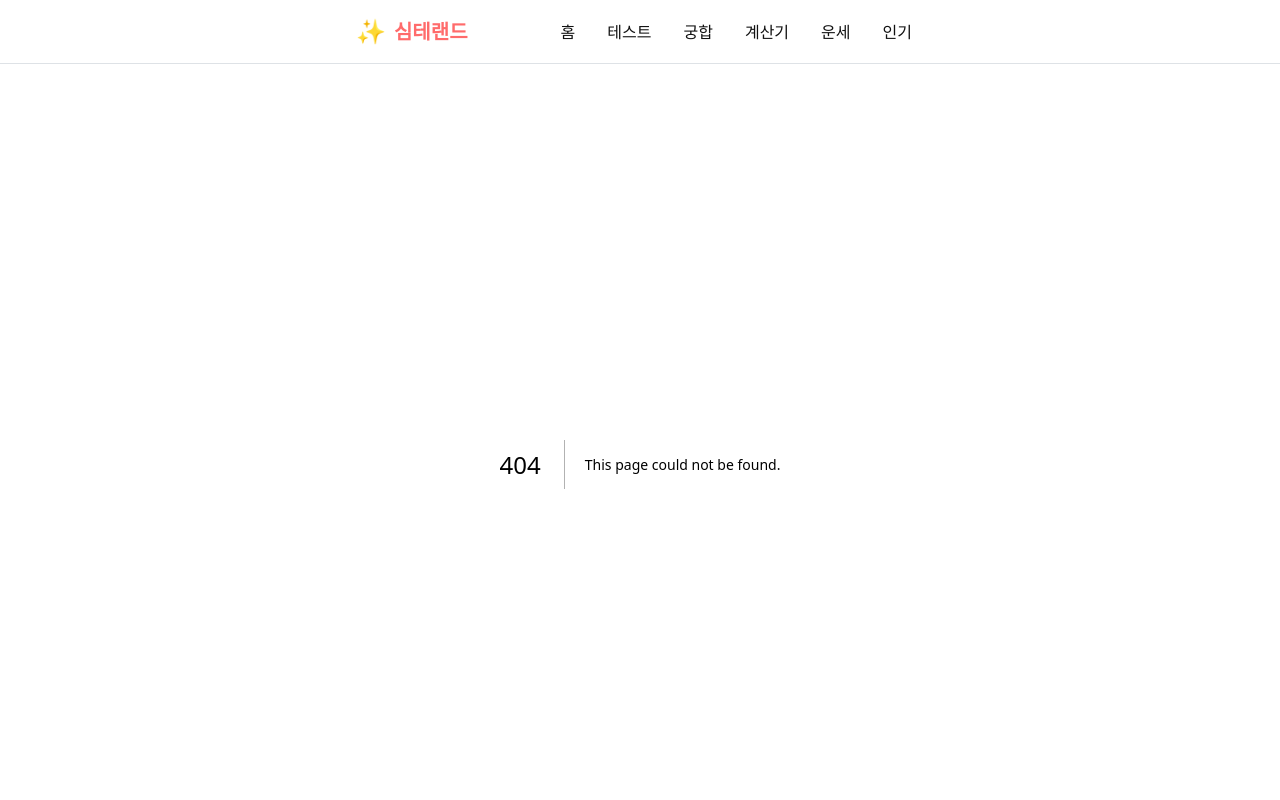
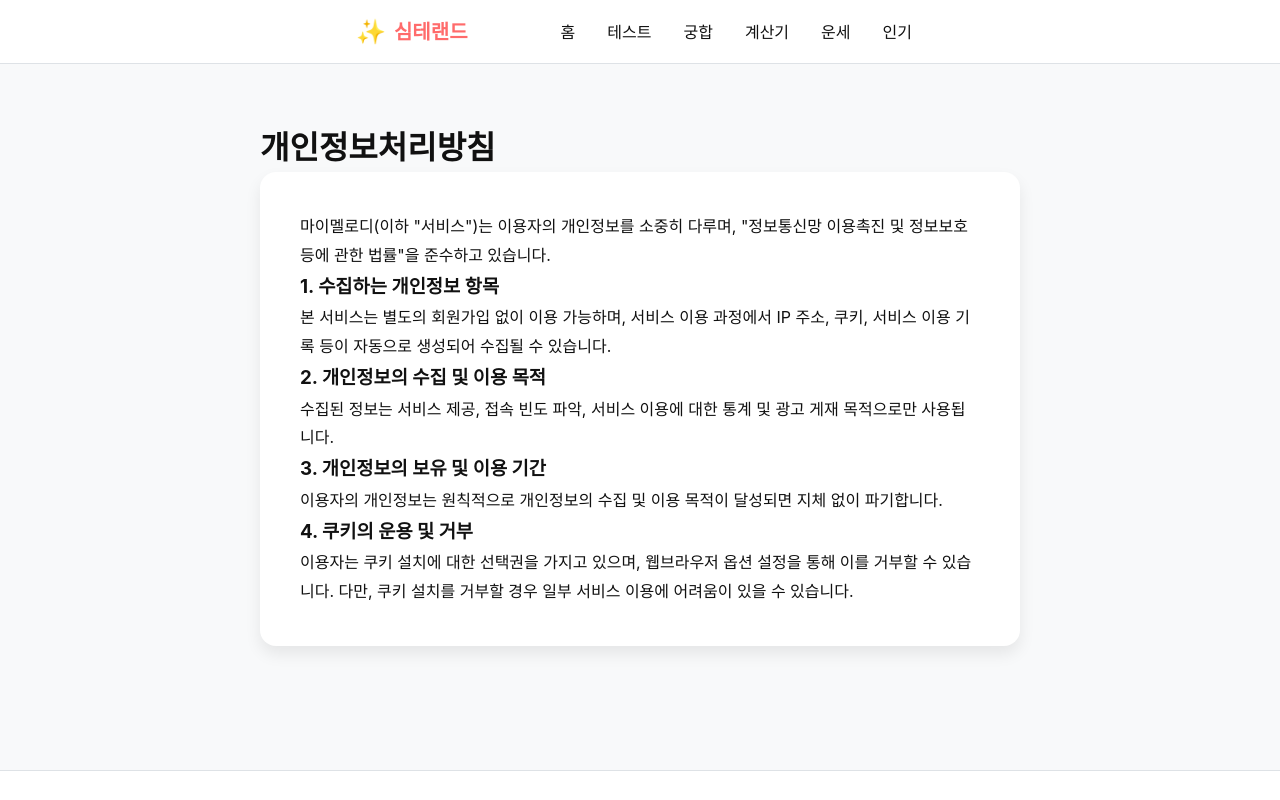
Before and after one commit to taepoong-1/mymelodie, a Next.js app: page /privacy in a window 1280 px wide. Before the commit this address had no page. Shown: the top 800 px of the page. Built offline with nearby package versions, Linux system fonts and the light colour scheme.

Commit message:
Add legal and info pages

```diff
--- /dev/null
+++ b/src/app/privacy/page.tsx
@@ -0,0 +1,55 @@
+import { Metadata } from "next";
+
+export const metadata: Metadata = {
+  title: "개인정보처리방침 | 마이멜로디",
+  description: "마이멜로디의 개인정보처리방침입니다.",
+};
+
+export default function PrivacyPage() {
+  return (
+    <div
+      className="container"
+      style={{ padding: "60px 20px", maxWidth: "800px" }}
+    >
+      <h1 className="text-3xl font-bold mb-8">개인정보처리방침</h1>
+      <div className="card" style={{ padding: "40px", lineHeight: "1.8" }}>
+        <p className="mb-4">
+          마이멜로디(이하 "서비스")는 이용자의 개인정보를 소중히 다루며,
+          "정보통신망 이용촉진 및 정보보호 등에 관한 법률"을 준수하고 있습니다.
+        </p>
+
+        <h3 className="text-xl font-bold mt-8 mb-4">
+          1. 수집하는 개인정보 항목
+        </h3>
+        <p className="mb-4">
+          본 서비스는 별도의 회원가입 없이 이용 가능하며, 서비스 이용 과정에서
+          IP 주소, 쿠키, 서비스 이용 기록 등이 자동으로 생성되어 수집될 수
+          있습니다.
+        </p>
+
+        <h3 className="text-xl font-bold mt-8 mb-4">
+          2. 개인정보의 수집 및 이용 목적
+        </h3>
+        <p className="mb-4">
+          수집된 정보는 서비스 제공, 접속 빈도 파악, 서비스 이용에 대한 통계 및
+          광고 게재 목적으로만 사용됩니다.
+        </p>
+
+        <h3 className="text-xl font-bold mt-8 mb-4">
+          3. 개인정보의 보유 및 이용 기간
+        </h3>
+        <p className="mb-4">
+          이용자의 개인정보는 원칙적으로 개인정보의 수집 및 이용 목적이 달성되면
+          지체 없이 파기합니다.
+        </p>
+
+        <h3 className="text-xl font-bold mt-8 mb-4">4. 쿠키의 운용 및 거부</h3>
+        <p className="mb-4">
+          이용자는 쿠키 설치에 대한 선택권을 가지고 있으며, 웹브라우저 옵션
+          설정을 통해 이를 거부할 수 있습니다. 다만, 쿠키 설치를 거부할 경우
+          일부 서비스 이용에 어려움이 있을 수 있습니다.
+        </p>
+      </div>
+    </div>
+  );
+}
```
Also changed, not shown: src/app/about/page.tsx (added, +32 -0 lines), src/app/contact/page.tsx (added, +57 -0 lines), src/app/terms/page.tsx (added, +46 -0 lines).
